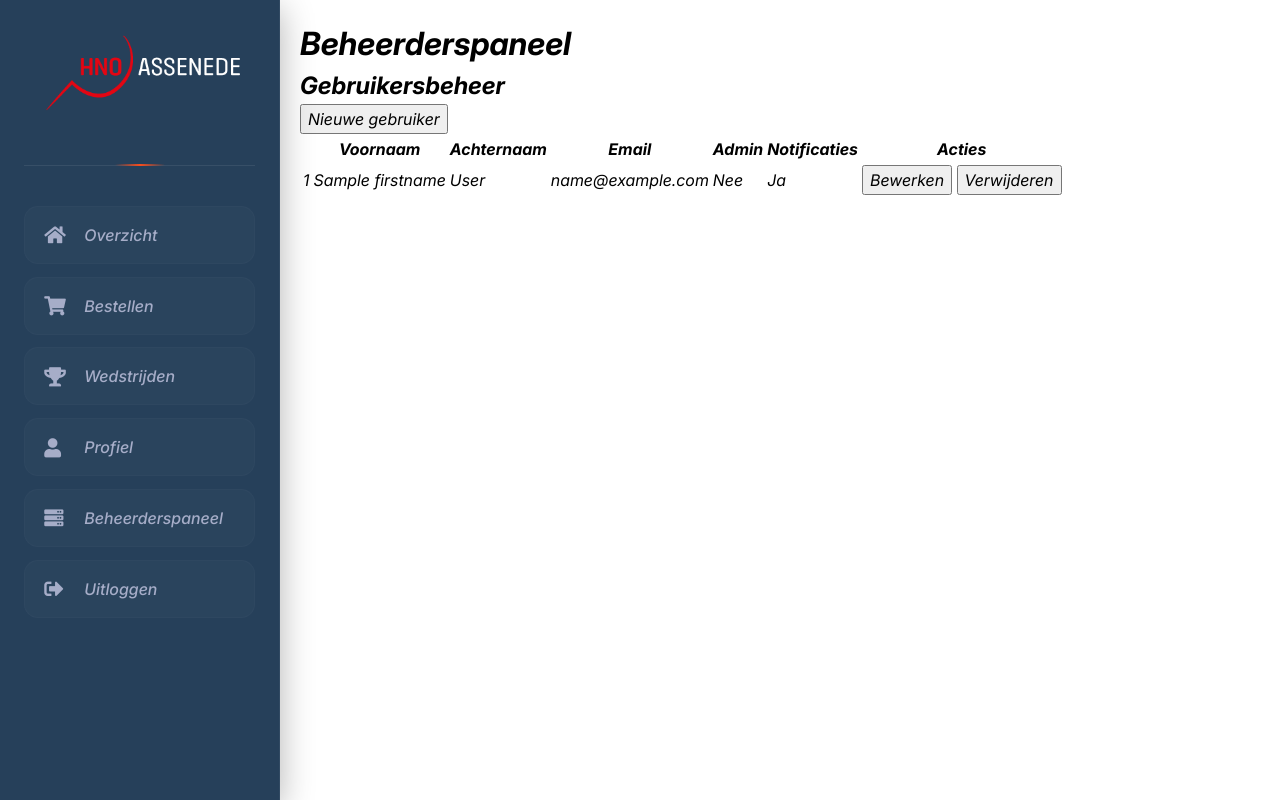
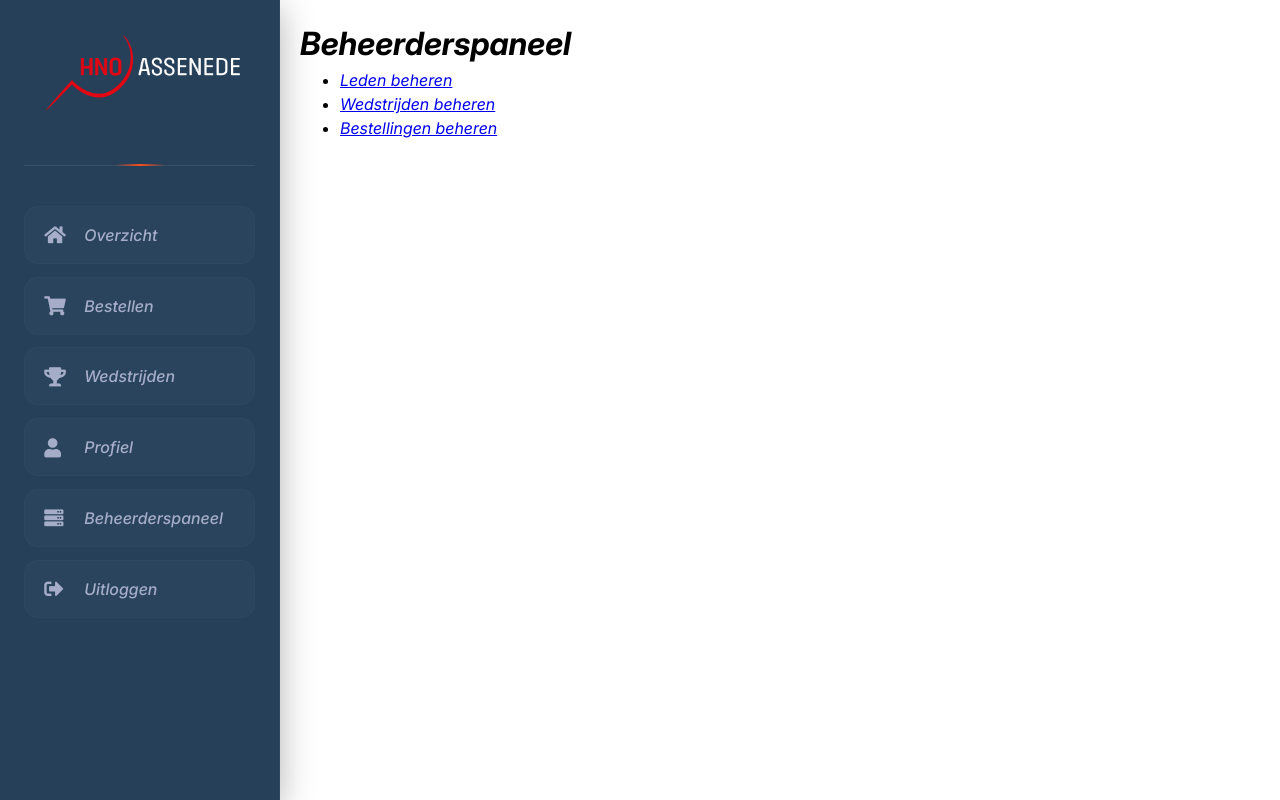
Before and after one commit to pgmgent-atwork2/project-2-werkstuk-achronix, a Node server app: template src/views/pages/beheerderspaneel.ejs in a window 1280 px wide. Run offline with Node 20, Linux system fonts and the light colour scheme; the template is opened without the code that fills it: most values are stand-ins (such as "Sample title", 1, 10 or a date in 2020); some libraries are stand-ins or nearby versions.

Commit message:
refactor: remove user management section from beheerderspaneel for improved clarity

```diff
--- a/src/views/pages/beheerderspaneel.ejs
+++ b/src/views/pages/beheerderspaneel.ejs
@@ -1,63 +1,8 @@
 <div>
     <h1>Beheerderspaneel</h1>
-
-    <section>
-        <h2>Gebruikersbeheer</h2>
-
-        <div>
-            <button id="addNewUser" class="btn">Nieuwe gebruiker</button>
-        </div>
-
-        <div>
-            <table>
-                <thead>
-                    <tr>
-                        <th></th>
-                        <th>Voornaam</th>
-                        <th>Achternaam</th>
-                        <th>Email</th>
-                        <th>Admin</th>
-                        <th>Notificaties</th>
-                        <th>Acties</th>
-                    </tr>
-                </thead>
-                <tbody>
-                    <% if(users && users.length> 0) { %>
-                        <% users.forEach(user=> { %>
-                            <tr>
-                                <td>
-                                    <%= user.id %>
-                                </td>
-                                <td>
-                                    <%= user.firstname %>
-                                </td>
-                                <td>
-                                    <%= user.lastname %>
-                                </td>
-                                <td>
-                                    <%= user.email %>
-                                </td>
-                                <td>
-                                    <%= user.is_admin ? 'Ja' : 'Nee' %>
-                                </td>
-                                <td>
-                                    <%= user.receive_notifications ? 'Ja' : 'Nee' %>
-                                </td>
-                                <td>
-                                    <button class="btn btn--secondary edit-user"
-                                        data-id="<%= user.id %>">Bewerken</button>
-                                    <button class="btn btn--danger delete-user"
-                                        data-id="<%= user.id %>">Verwijderen</button>
-                                </td>
-                            </tr>
-                            <% }); %>
-                                <% } else { %>
-                                    <tr>
-                                        <td colspan="7">Geen gebruikers gevonden</td>
-                                    </tr>
-                                    <% } %>
-                </tbody>
-            </table>
-        </div>
-    </section>
+    <ul>
+        <li><a href="/beheerderspaneel/leden">Leden beheren</a></li>
+        <li><a href="/beheerderspaneel/wedstrijden">Wedstrijden beheren</a></li>
+        <li><a href="/beheerderspaneel/bestellingen">Bestellingen beheren</a></li>
+    </ul>
 </div>
```
